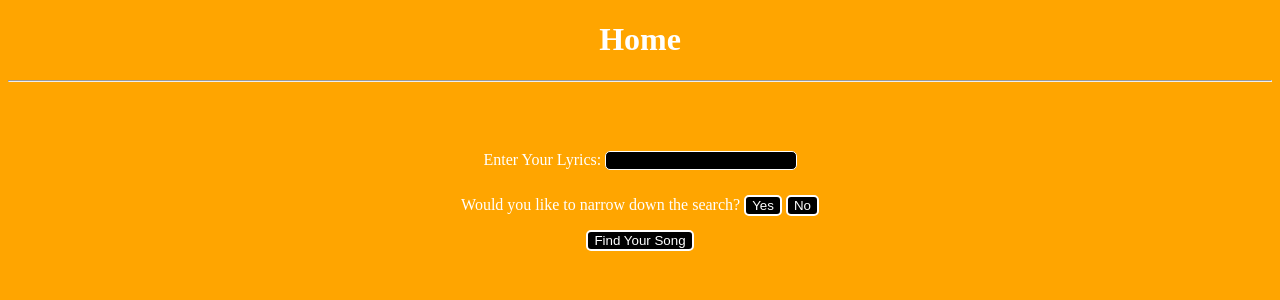
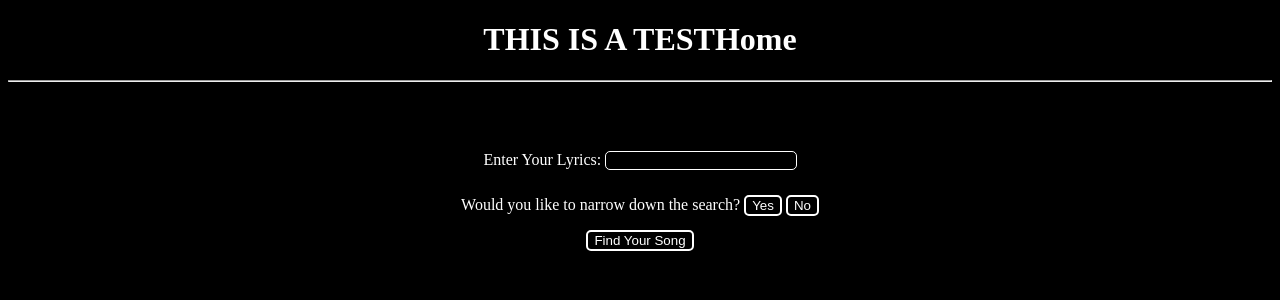
Before and after one commit to SiraYsia/TuneBuddy, a Flask app: page / in a window 1280 px wide. Shown: the top 300 px of the page. Run offline with Flask 3, Linux system fonts and the light colour scheme.

Commit message:
Added change to test webhook

```diff
--- a/static/css/template.css
+++ b/static/css/template.css
@@ -1,5 +1,5 @@
 body {
-    background-color: orange;
+    background-color: black;
     text-align: center;
     color: white;
 }
--- a/templates/template.html
+++ b/templates/template.html
@@ -4,7 +4,7 @@
     <link rel = "stylesheet" type = "text/css" href = "../static/css/template.css">
 </head>
 <body>
-    <h1>{{ page_title }}</h1>
+    <h1>THIS IS A TEST{{ page_title }}</h1>
     <hr>
     {% block content %}
 
```
